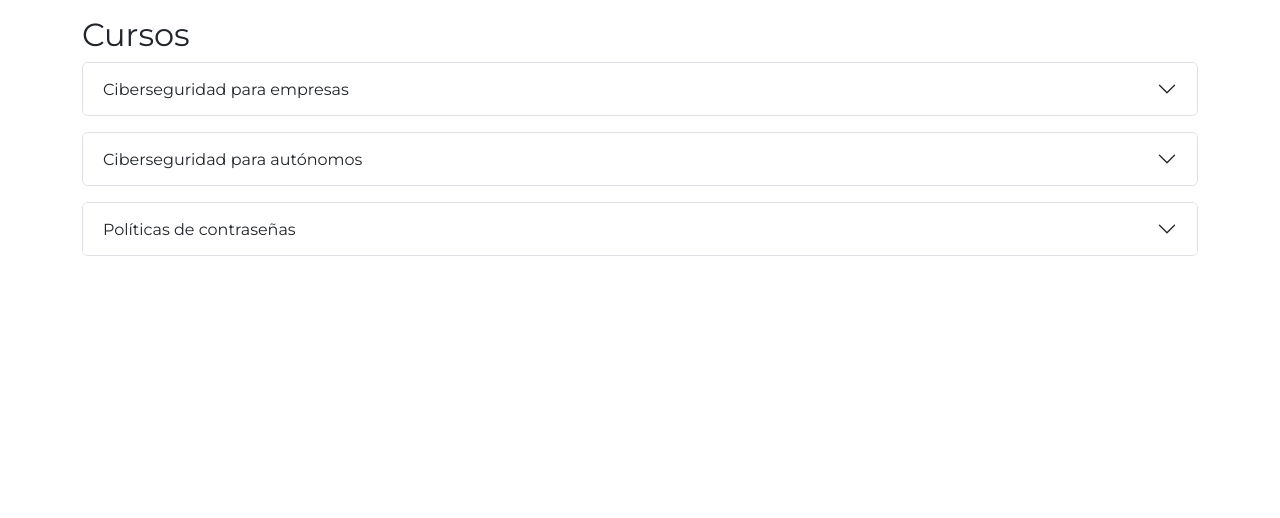
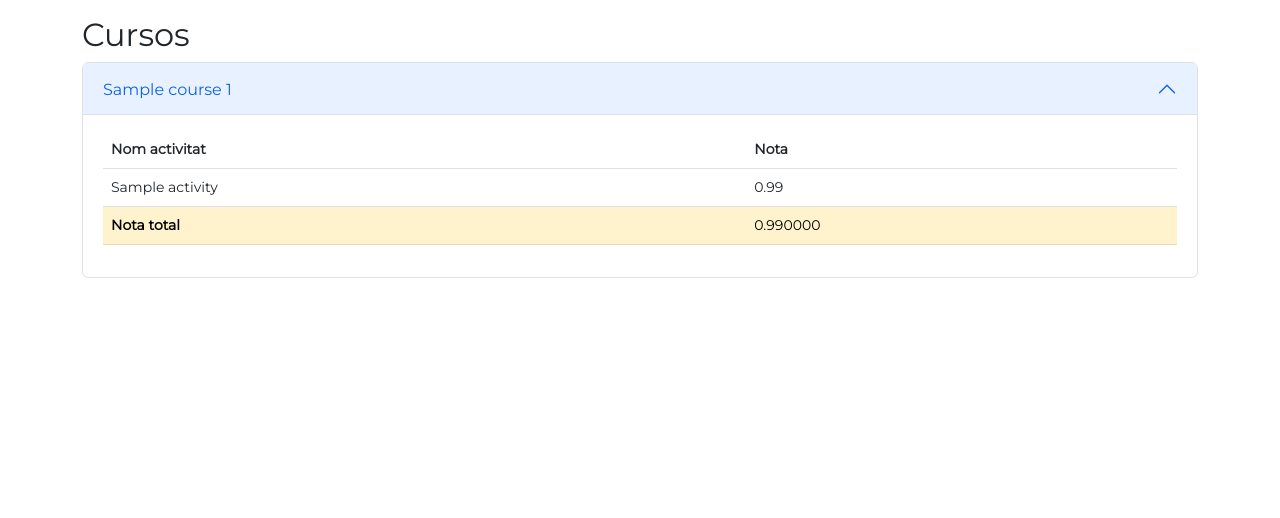
Before and after one commit to Tupiet-Classe/SPRINT3_GRUP3_Projecte_Globalitzat, a PHP site: page /calificaciones.php in a window 1280 px wide. Shown: the part 119-637 px from the top of the page. Run offline with PHP 8.4, Linux system fonts and the light colour scheme; tables that the repository leaves empty hold one stand-in row (values such as "Sample post"); data that the repository does not hold is empty.

Commit message:
Actualitzacions

```diff
--- a/pymeraliaFiles/cliente/calificaciones.php
+++ b/pymeraliaFiles/cliente/calificaciones.php
@@ -25,141 +25,77 @@
 <body class="d-flex flex-column min-vh-100">
     <div class="container mt-3">
         <h2>Cursos</h2>
-        <div class="accordion pb-3" id="accordionFlushExample">
-            <div class="accordion-item">
-                <h2 class="accordion-header" id="flush-headingOne">
-                    <button class="accordion-button collapsed" type="button" data-bs-toggle="collapse"
-                        data-bs-target="#flush-collapseOne" aria-expanded="false" aria-controls="flush-collapseOne">
-                        Ciberseguridad para empresas
+        <div class="accordion" id="accordionExample">
+  <?php
+      include_once "../clases/Curs_class.php";
+
+
+      $llistatCursos = Curs::subscription_course_user(1);
+
+      foreach ($llistatCursos as $curs) {
+         //echo  "<strong>  $curs[name] </strong>";
+         echo "
+         <div class='accordion-item'>
+          <h2 class='accordion-header' id='heading$curs[id]'>
+            <button class='accordion-button' type='button' data-bs-toggle='collapse' data-bs-target='#collapse$curs[id]' aria-expanded='true' aria-controls='collapse$curs[id]'>
+
+              $curs[name] $curs[id]
             </button>
+
           </h2>
-                <div id="flush-collapseOne" class="accordion-collapse collapse" aria-labelledby="flush-headingOne"
-                    data-bs-parent="#accordionFlushExample">
-                    <div class="accordion-body">
-                        <div>
-                            <table class="table table-striped align-middle">
+          <div id='collapse$curs[id]' class='accordion-collapse collapse show' aria-labelledby='heading$curs[id]' data-bs-parent='#accordionExample'>
+            <div class='accordion-body'>";
+            // MOSTRAR ACTIVITATS A PARTIR D'AQUÍ
+
+            echo "<table class='table'>
               <thead>
                 <tr>
-                                        <th scope="col">Actividades</th>
-                                        <th scope="col">Estado</th>
-                                        <th scope="col">Nota</th>
+                  <th scope='col'>Nom activitat</th>
+                  <th scope='col'>Nota</th>
                 </tr>
               </thead>
               <tbody>
+         ";
+
+            $curset = new Curs($curs['id']);
+            $mitjana = $curset->get_average(1);
+
+            $llistatActivitats = $curset->check_activities();
+            foreach($llistatActivitats as $activitats){
+              echo "
               <tr>
-                                        <th scope="row">Seguridad en la empresa: buenas contraseñas</th>
-                                        <td>Corregido</td>
-                                        <td>8,5</td>
-                                    </tr>
-                                    <tr>
-                                        <th scope="row">Copias de seguridad automáticas</th>
-                                        <td>Corregido</td>
-                                        <td>5,5</td>
-                                    </tr>
-                                    <tr>
-                                        <th scope="row">Firewall: principios básicos</th>
-                                        <td>Pendiente de corrección</td>
-                                        <td>-</td>
-                                    </tr>
+                <td>$activitats[Activitat]</td>
+                <td>$activitats[Nota]</td>
+              </tr>";
+            }
+
+            echo "
+           <td class='table-warning'> <strong> Nota total </strong></td>
+           <td class='table-warning'> $mitjana</td>
+            ";
+
+            echo "
                 </tbody>
-                            </table>
+              </table>";
+
+
+               // MOSTRAR ACTIVITATS FINS D'AQUÍ
+          echo"  </div>
           </div>
         </div>
+         ";
+      }
+
+      ?>
+
 </div>
     </div>
-        </div>
-        <div class="accordion pb-3" id="accordionFlushExample">
-            <div class="accordion-item">
-                <h2 class="accordion-header" id="flush-headingTwo">
-                    <button class="accordion-button collapsed" type="button" data-bs-toggle="collapse"
-                        data-bs-target="#flush-collapseTwo" aria-expanded="false" aria-controls="flush-collapseTwo">
-                        Ciberseguridad para autónomos
-                    </button>
-                </h2>
-                <div id="flush-collapseTwo" class="accordion-collapse collapse" aria-labelledby="flush-headingTwo"
-                    data-bs-parent="#accordionFlushExample">
-                    <div class="accordion-body">
-                        <div>
-                            <table class="table table-striped align-middle">
-                                <thead>
-                                    <tr>
-                                        <th scope="col">Actividades</th>
-                                        <th scope="col">Estado</th>
-                                        <th scope="col">Nota</th>
-                                    </tr>
-                                </thead>
-                                <tbody>
-                                    <tr>
-                                        <th scope="row">Ficha sobre nmap</th>
-                                        <td>Corregido</td>
-                                        <td>10</td>
-                                    </tr>
-                                    <tr>
-                                        <th scope="row">Telnet vs SSH: Diferencias y similitudes</th>
-                                        <td>Corregido</td>
-                                        <td>8,5</td>
-                                    </tr>
-                                    <tr>
-                                        <th scope="row">Resumen del libro "Crafting Interpreters"</th>
-                                        <td>En corrección</td>
-                                        <td>-</td>
-                                    </tr>
-                                </tbody>
-                            </table>
-                        </div>
-                    </div>
-                </div>
-            </div>
-        </div>
-        <div class="accordion pb-3" id="accordionFlushExample">
-            <div class="accordion-item">
-                <h2 class="accordion-header" id="flush-headingThree">
-                    <button class="accordion-button collapsed" type="button" data-bs-toggle="collapse"
-                        data-bs-target="#flush-collapseThree" aria-expanded="false" aria-controls="flush-collapseThree">
-                        Políticas de contraseñas
-                    </button>
-                </h2>
-                <div id="flush-collapseThree" class="accordion-collapse collapse" aria-labelledby="flush-headingThree"
-                    data-bs-parent="#accordionFlushExample">
-                    <div class="accordion-body">
-                        <div>
-                            <table class="table table-striped align-middle">
-                                <thead>
-                                    <tr>
-                                        <th scope="col">Actividades</th>
-                                        <th scope="col">Estado</th>
-                                        <th scope="col">Nota</th>
-                                    </tr>
-                                </thead>
-                                <tbody>
-                                    <tr>
-                                        <th scope="row">Invención de una política de privacidad</th>
-                                        <td>Corregido</td>
-                                        <td>7,5</td>
-                                    </tr>
-                                    <tr>
-                                        <th scope="row">¿Cómo asegurarme de que la contraseña es segura?</th>
-                                        <td>Pendiente de corrección</td>
-                                        <td>-</td>
-                                    </tr>
-                                    <tr>
-                                        <th scope="row">Encriptación síncrona: resumen</th>
-                                        <td>Pendiente de corrección</td>
-                                        <td>-</td>
-                                    </tr>
-                                </tbody>
-                            </table>
-                        </div>
-                    </div>
-                </div>
-            </div>
-        </div>
-    </div>
+    <br>
+
 
 <?php
   include_once '../includes/footer.php';
 ?>
-
 </body>
 
 </html>
```
Lines whose indentation alone changed are shown as unchanged.
